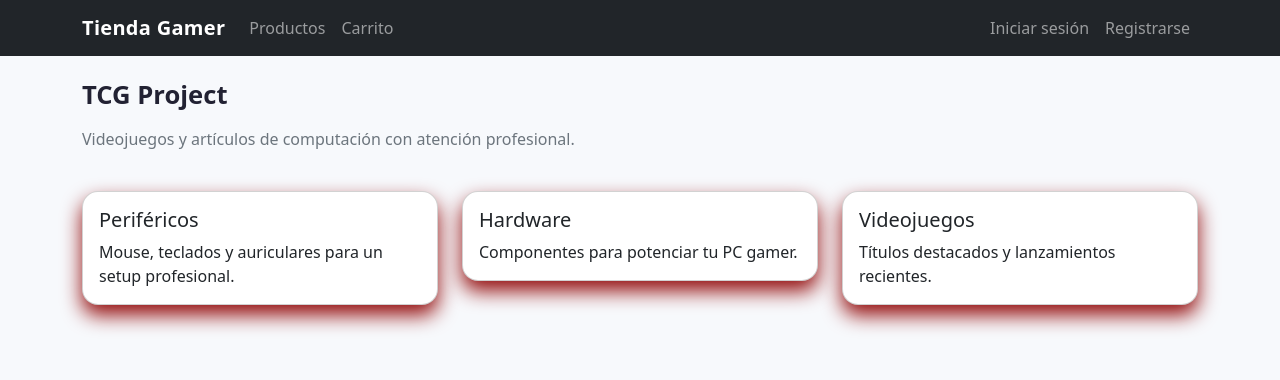
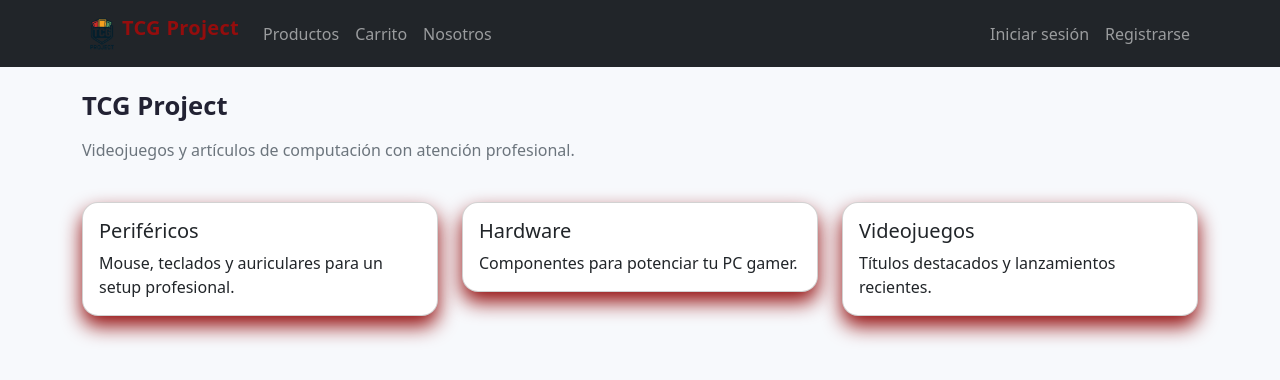
Before and after one commit to Cri-orellana/Fullstack_2_proyecto_React, a React (Vite) app: page / in a window 1280 px wide. Shown: the top 380 px of the page. Built offline with nearby package versions, Linux system fonts and the light colour scheme.

Commit message:
cambios de color y añadido de carrusel

```diff
--- a/src/components/AppNavbar.jsx
+++ b/src/components/AppNavbar.jsx
@@ -11,12 +11,17 @@
 return (
 <Navbar bg="dark" variant="dark" expand="md" className="mb-4">
 <Container>
-<Navbar.Brand as={Link} to="/">Tienda Gamer</Navbar.Brand>
+<a class="navbar-brand" href="index.html">
+      <img src="src\assets\Logo.png" alt="TCG Project" width="40" height="40" class="d-inline-block align-text-top"/>
+      TCG Project
+    </a>
 <Navbar.Toggle aria-controls="main-nav" />
 <Navbar.Collapse id="main-nav">
 <Nav className="me-auto">
 <Nav.Link as={NavLink} to="/productos">Productos</Nav.Link>
 <Nav.Link as={NavLink} to="/carrito">Carrito</Nav.Link>
+<Nav.Link as={NavLink} to="/nosotros">Nosotros</Nav.Link>
+
 </Nav>
 <Nav>
 {user ? (
--- a/src/pages/Home.jsx
+++ b/src/pages/Home.jsx
@@ -39,4 +39,5 @@
 </Row>
 </Container>
 )
+
 }
--- /dev/null
+++ b/src/pages/Nosotros.jsx
@@ -0,0 +1,4 @@
+import React from 'react'
+import { Container, Row, Col, Card, Button } from 'react-bootstrap'
+
+<><h1>Sobre Nosotros</h1><p className="muted">Videojuegos y artículos de computación con atención profesional.</p></>
--- a/src/styles/custom.css
+++ b/src/styles/custom.css
@@ -7,6 +7,7 @@
 color: #223;
 }
 .navbar-brand{
+color: #940d0d !important;
 font-weight: 700;
 letter-spacing: .3px;
 }
```
Also changed, not shown: src/components/Carrusel.jsx (added, +34 -0 lines).
